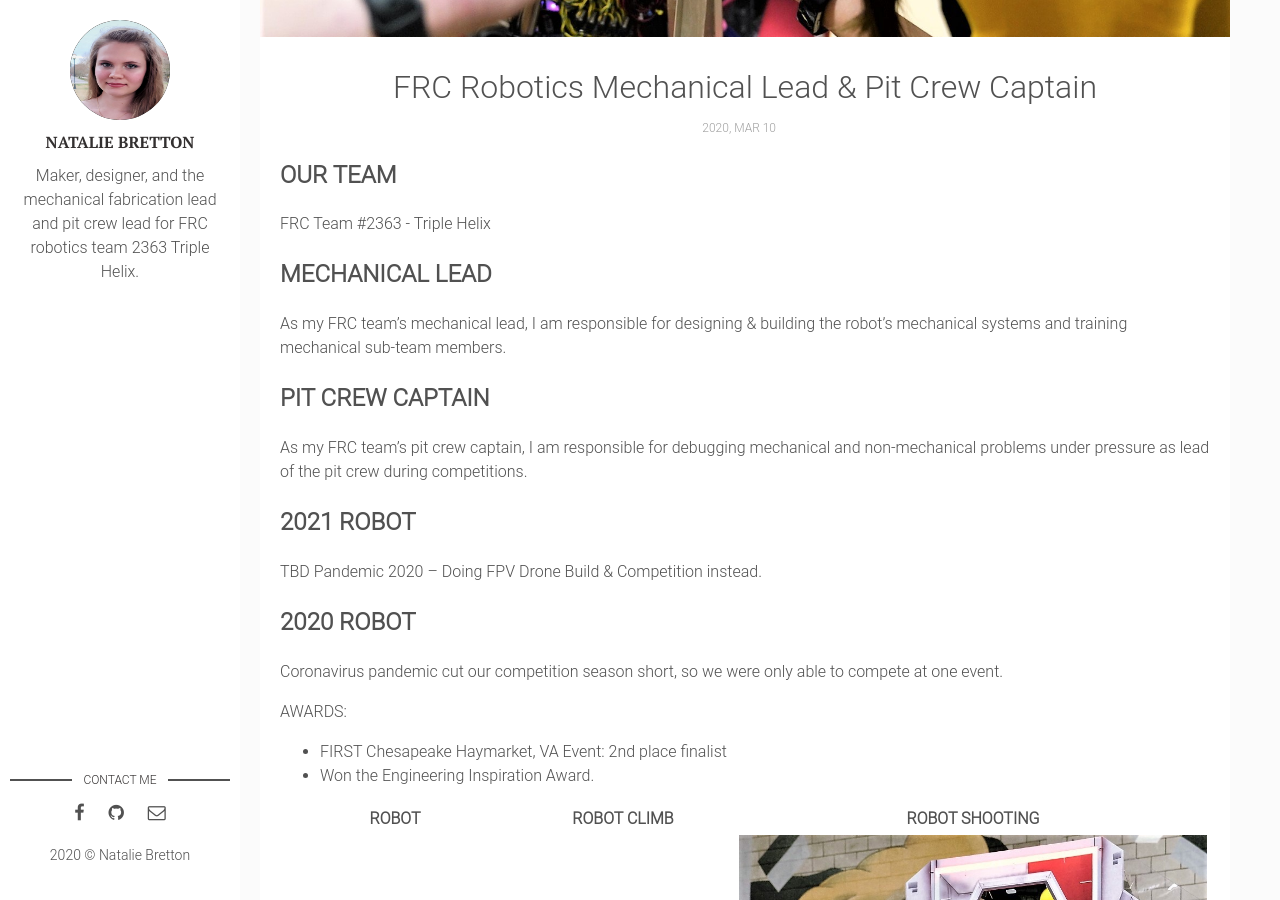
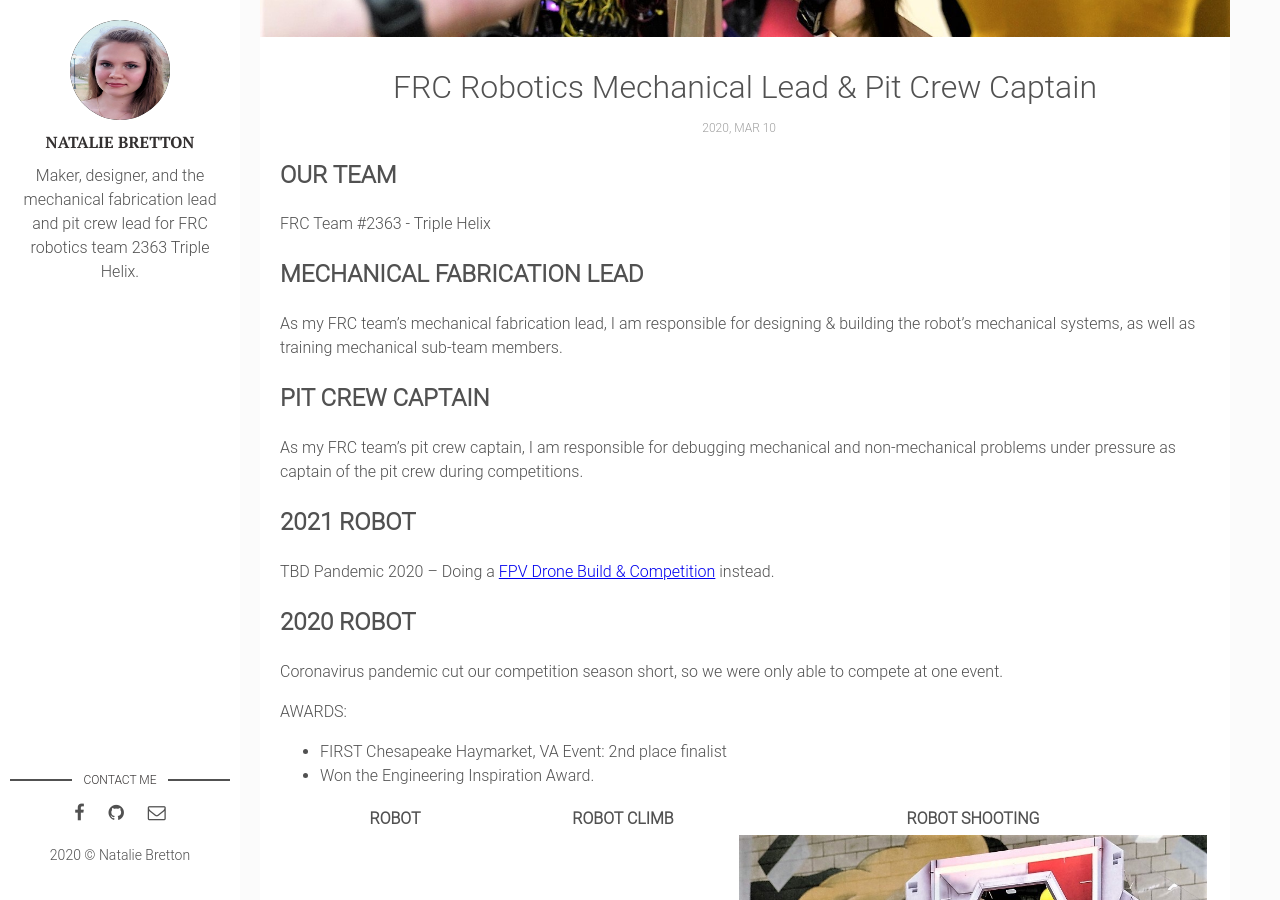
Before and after one commit to natgrrl/natgrrl.github.io, a Jekyll site: the page built from _posts/2020-03-10-mech-pit-lead-robotics.markdown, in a window 1280 px wide and 900 px high, scrolled down 483 px. Built offline with Jekyll 4.4.1, drawn with Linux system fonts in a browser that asks for light colours.

Commit message:
Update 2020-03-10-mech-pit-lead-robotics.markdown

```diff
--- a/_posts/2020-03-10-mech-pit-lead-robotics.markdown
+++ b/_posts/2020-03-10-mech-pit-lead-robotics.markdown
@@ -11,14 +11,14 @@ tags: [ENGINEERING]
 
 FRC Team #2363 -  Triple Helix
 
-## MECHANICAL LEAD
-As my FRC team's mechanical lead, I am responsible for designing & building the robot’s mechanical systems and training mechanical sub-team members.
+## MECHANICAL FABRICATION LEAD
+As my FRC team's mechanical fabrication lead, I am responsible for designing & building the robot’s mechanical systems, as well as training mechanical sub-team members.
 
 ## PIT CREW CAPTAIN
-As my FRC team's pit crew captain, I am responsible for debugging mechanical and non-mechanical problems under pressure as lead of the pit crew during competitions.
+As my FRC team's pit crew captain, I am responsible for debugging mechanical and non-mechanical problems under pressure as captain of the pit crew during competitions.
 
 ## 2021 ROBOT
-TBD Pandemic 2020  -- Doing FPV Drone Build & Competition instead.
+TBD Pandemic 2020  -- Doing a [FPV Drone Build & Competition](https://natgrrl.github.io/drone/) instead.
 
 ## 2020 ROBOT
 Coronavirus pandemic cut our competition season short, so we were only able to compete at one event.
```
